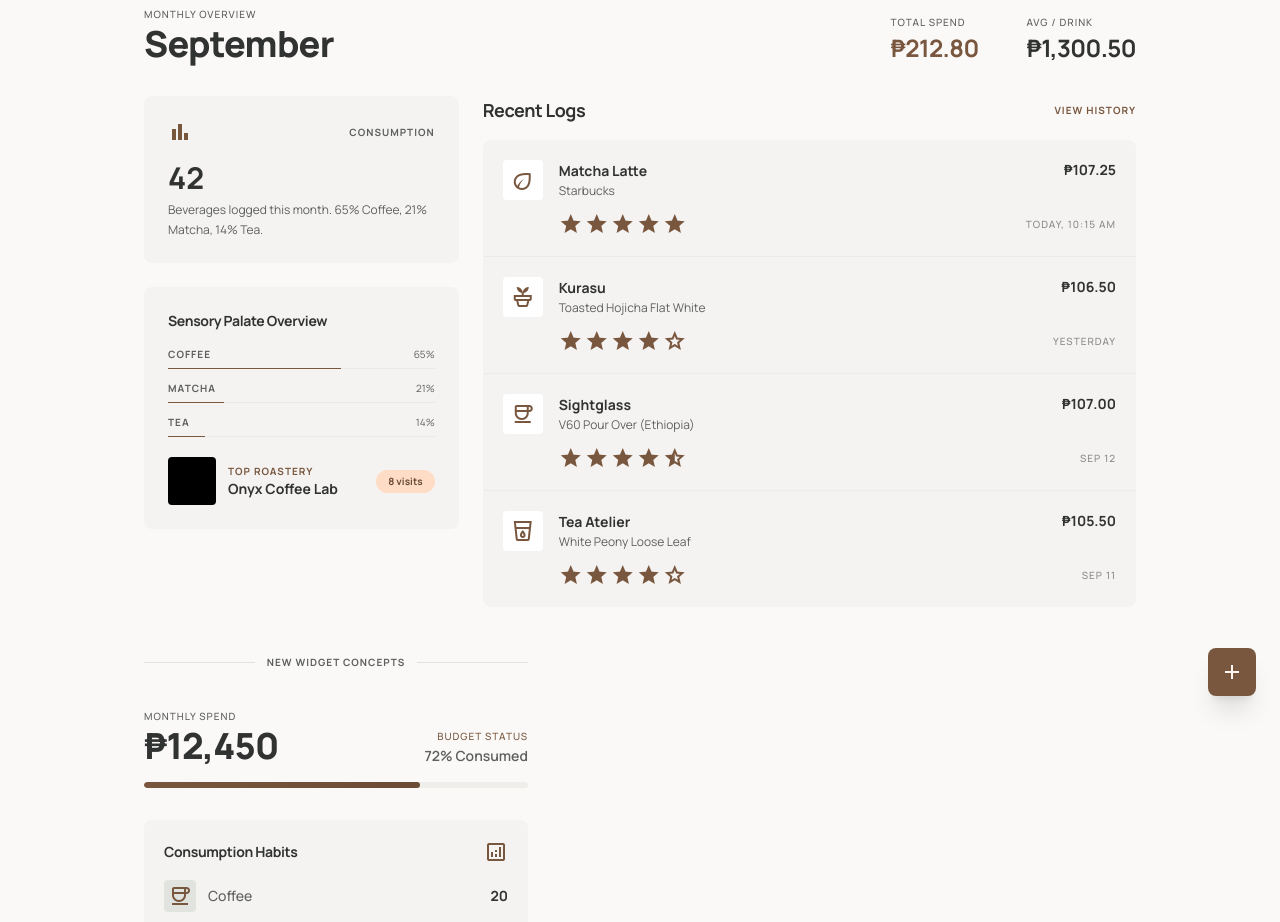
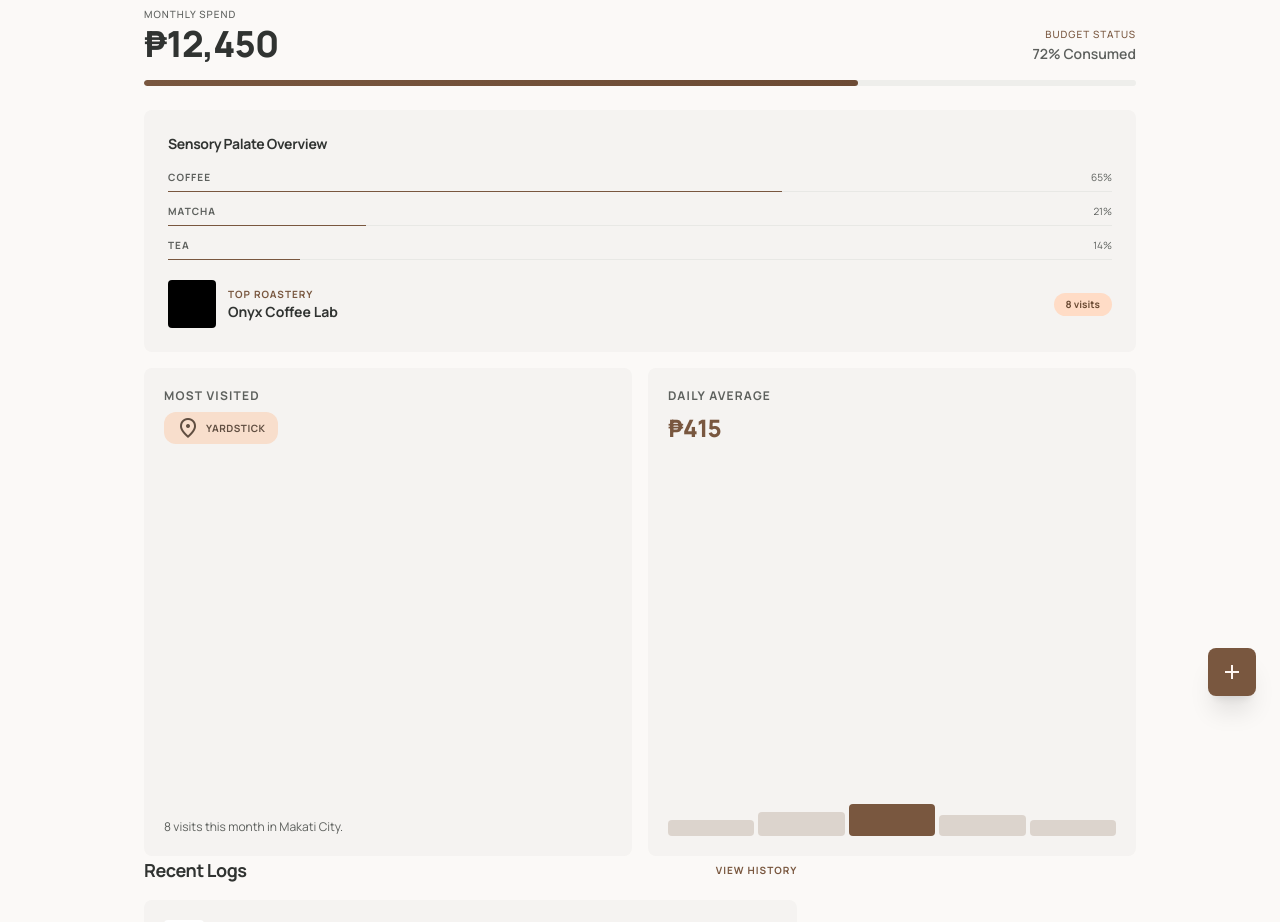
Before and after one commit to airemcs/brew-memoir, a Next.js app: page / in a window 1280 px wide. Shown: the part 80-1002 px from the top of the page. Built offline with nearby package versions, Linux system fonts and the light colour scheme.

Commit message:
Finalize Widgets

```diff
--- a/src/app/page.tsx
+++ b/src/app/page.tsx
@@ -253,63 +253,38 @@ export default function HomePage() {
 
       {/* ── Main content ── */}
       <main className="pt-16 pb-24 px-4 max-w-5xl mx-auto">
-        {/* Hero summary */}
-        <section className="mb-8 pt-4">
-          <div className="flex flex-col md:flex-row md:items-end justify-between gap-4">
-            <div className="space-y-1">
-              <span className="text-[0.625rem] font-medium uppercase tracking-widest text-on-surface-variant">
-                Monthly Overview
+        {/* Monthly Spend Budget */}
+        <section className="space-y-4 mb-6 pt-4">
+          <div className="flex justify-between items-end">
+            <div>
+              <span className="text-[10px] font-medium tracking-widest uppercase text-on-surface-variant">
+                Monthly Spend
               </span>
-              <h2 className="text-4xl font-extrabold tracking-[-0.02em] text-on-surface">
-                {month}
+              <h2 className="text-4xl font-extrabold tracking-tight text-on-background">
+                ₱{budget.totalSpent.toLocaleString("en-PH")}
               </h2>
             </div>
-
-            <div className="flex gap-8 md:gap-12">
-              <div className="space-y-0.5">
-                <span className="text-[0.625rem] font-medium uppercase tracking-widest text-on-surface-variant">
-                  Total Spend
-                </span>
-                <div className="text-2xl font-bold tracking-tight text-primary">
-                  ₱{formatPrice(stats.totalSpent)}
-                </div>
-              </div>
-              <div className="space-y-0.5">
-                <span className="text-[0.625rem] font-medium uppercase tracking-widest text-on-surface-variant">
-                  Avg / Drink
-                </span>
-                <div className="text-2xl font-bold tracking-tight text-on-surface">
-                  ₱{formatPrice(stats.averagePerDrink)}
-                </div>
-              </div>
+            <div className="text-right">
+              <span className="text-[10px] font-medium tracking-widest uppercase text-primary">
+                Budget Status
+              </span>
+              <p className="text-sm font-semibold text-on-surface-variant">
+                {budgetPercent}% Consumed
+              </p>
             </div>
+          </div>
+          <div className="h-1.5 w-full bg-surface-container rounded-full overflow-hidden">
+            <div
+              className="h-full bg-linear-to-r from-primary to-primary-dim rounded-full"
+              style={{ width: `${budgetPercent}%` }}
+            />
           </div>
         </section>
 
-        {/* Bento grid */}
-        <div className="grid grid-cols-1 lg:grid-cols-12 gap-6">
-          {/* Left: stats + top choices */}
-          <div className="lg:col-span-4 space-y-6">
-            {/* Consumption card */}
-            <div className="bg-surface-container-low p-6 rounded-xl space-y-4">
-              <div className="flex items-center justify-between">
-                <span className="material-symbols-outlined text-primary text-xl">
-                  bar_chart
-                </span>
-                <span className="text-[0.625rem] font-bold uppercase tracking-widest text-on-surface-variant">
-                  Consumption
-                </span>
-              </div>
-              <div className="space-y-1">
-                <div className="text-3xl font-bold">{stats.totalDrinks}</div>
-                <p className="text-xs text-on-surface-variant leading-relaxed">
-                  Beverages logged this month. {categoryText}.
-                </p>
-              </div>
-            </div>
-
-            {/* Sensory Palate Overview card */}
-            <div className="bg-surface-container-low p-6 rounded-xl space-y-4">
+        {/* Bento Grid */}
+          <div className="grid grid-cols-2 gap-4">
+            {/* Sensory Palate Overview card — col-span-2 */}
+            <div className="col-span-2 bg-surface-container-low p-6 rounded-xl space-y-4">
               <h3 className="font-bold text-sm tracking-tight text-on-surface">
                 Sensory Palate Overview
               </h3>
@@ -358,128 +333,6 @@ export default function HomePage() {
                 <span className="px-3 py-1 bg-primary-container text-on-primary-container text-[10px] font-bold rounded-full shrink-0">
                   {topCafe.visits} visits
                 </span>
-              </div>
-            </div>
-          </div>
-
-          {/* Right: recent logs */}
-          <div className="lg:col-span-8">
-            <div className="flex items-center justify-between mb-4">
-              <h3 className="text-lg font-bold tracking-tight">Recent Logs</h3>
-              <Link
-                href="/profile/history"
-                className="text-primary text-[10px] font-bold uppercase tracking-widest hover:opacity-80 transition-opacity"
-              >
-                View History
-              </Link>
-            </div>
-
-            <div className="bg-surface-container-low rounded-xl overflow-hidden">
-              {entries.map((entry, idx) => (
-                <Link
-                  key={entry._id}
-                  href={`/entry/${entry._id}`}
-                  className={`flex flex-col p-5 hover:bg-surface-container-high transition-colors group${idx < entries.length - 1 ? " border-b border-surface-variant/50" : ""}`}
-                >
-                  <div className="flex items-start justify-between mb-3">
-                    <div className="flex items-center gap-4">
-                      <div className="w-10 h-10 flex items-center justify-center rounded-lg bg-surface-container-lowest text-primary group-hover:scale-95 transition-transform">
-                        <span className="material-symbols-outlined text-xl">
-                          {CATEGORY_ICON[entry.category]}
-                        </span>
-                      </div>
-                      <div className="space-y-0.5">
-                        <div className="font-bold text-sm text-on-surface">
-                          {entry.cafeName}
-                        </div>
-                        <div className="text-xs text-on-surface-variant">
-                          {entry.beverageName}
-                        </div>
-                      </div>
-                    </div>
-                    <div className="font-bold text-sm text-on-surface">
-                      ₱{formatPrice(entry.totalPrice)}
-                    </div>
-                  </div>
-
-                  <div className="flex items-center justify-between pl-14">
-                    <Stars rating={entry.rating} />
-                    <div className="text-[10px] font-medium uppercase tracking-widest text-on-surface-variant opacity-70">
-                      {entry.displayDate}
-                    </div>
-                  </div>
-                </Link>
-              ))}
-            </div>
-          </div>
-        </div>
-
-        {/* ── New Widget Concepts (comparison) ── */}
-        <div className="mt-12 space-y-8 max-w-sm">
-          <div className="flex items-center gap-3">
-            <div className="h-px flex-1 bg-surface-variant" />
-            <span className="text-[10px] font-bold uppercase tracking-widest text-on-surface-variant">
-              New Widget Concepts
-            </span>
-            <div className="h-px flex-1 bg-surface-variant" />
-          </div>
-
-          {/* Monthly Spend Budget */}
-          <section className="space-y-4">
-            <div className="flex justify-between items-end">
-              <div>
-                <span className="text-[10px] font-medium tracking-widest uppercase text-on-surface-variant">
-                  Monthly Spend
-                </span>
-                <h2 className="text-4xl font-extrabold tracking-tight text-on-background">
-                  ₱{budget.totalSpent.toLocaleString("en-PH")}
-                </h2>
-              </div>
-              <div className="text-right">
-                <span className="text-[10px] font-medium tracking-widest uppercase text-primary">
-                  Budget Status
-                </span>
-                <p className="text-sm font-semibold text-on-surface-variant">
-                  {budgetPercent}% Consumed
-                </p>
-              </div>
-            </div>
-            <div className="h-1.5 w-full bg-surface-container rounded-full overflow-hidden">
-              <div
-                className="h-full bg-linear-to-r from-primary to-primary-dim rounded-full"
-                style={{ width: `${budgetPercent}%` }}
-              />
-            </div>
-          </section>
-
-          {/* Bento Grid */}
-          <div className="grid grid-cols-2 gap-4">
-            {/* Consumption Habits — col-span-2 */}
-            <div className="col-span-2 bg-surface-container-low rounded-xl p-5 space-y-4">
-              <div className="flex justify-between items-center">
-                <h3 className="text-sm font-bold tracking-tight text-on-surface">
-                  Consumption Habits
-                </h3>
-                <span className="material-symbols-outlined text-primary text-sm">
-                  analytics
-                </span>
-              </div>
-              <div className="space-y-3">
-                {consumption.map((item) => (
-                  <div key={item.category} className="flex items-center justify-between">
-                    <div className="flex items-center gap-3">
-                      <span className="w-8 h-8 flex items-center justify-center bg-surface-container-highest rounded-lg text-primary">
-                        <span className="material-symbols-outlined text-base">
-                          {CATEGORY_ICON[item.category]}
-                        </span>
-                      </span>
-                      <span className="text-sm font-medium text-on-surface-variant">
-                        {item.category}
-                      </span>
-                    </div>
-                    <span className="text-sm font-bold text-on-surface">{item.count}</span>
-                  </div>
-                ))}
               </div>
             </div>
 
@@ -535,6 +388,59 @@ export default function HomePage() {
               </div>
             </div>
           </div>
+
+        {/* Bento grid */}
+        <div className="grid grid-cols-1 lg:grid-cols-12 gap-6">
+          {/* Right: recent logs */}
+          <div className="lg:col-span-8">
+            <div className="flex items-center justify-between mb-4">
+              <h3 className="text-lg font-bold tracking-tight">Recent Logs</h3>
+              <Link
+                href="/profile/history"
+                className="text-primary text-[10px] font-bold uppercase tracking-widest hover:opacity-80 transition-opacity"
+              >
+                View History
+              </Link>
+            </div>
+
+            <div className="bg-surface-container-low rounded-xl overflow-hidden">
+              {entries.map((entry, idx) => (
+                <Link
+                  key={entry._id}
+                  href={`/entry/${entry._id}`}
+                  className={`flex flex-col p-5 hover:bg-surface-container-high transition-colors group${idx < entries.length - 1 ? " border-b border-surface-variant/50" : ""}`}
+                >
+                  <div className="flex items-start justify-between mb-3">
+                    <div className="flex items-center gap-4">
+                      <div className="w-10 h-10 flex items-center justify-center rounded-lg bg-surface-container-lowest text-primary group-hover:scale-95 transition-transform">
+                        <span className="material-symbols-outlined text-xl">
+                          {CATEGORY_ICON[entry.category]}
+                        </span>
+                      </div>
+                      <div className="space-y-0.5">
+                        <div className="font-bold text-sm text-on-surface">
+                          {entry.cafeName}
+                        </div>
+                        <div className="text-xs text-on-surface-variant">
+                          {entry.beverageName}
+                        </div>
+                      </div>
+                    </div>
+                    <div className="font-bold text-sm text-on-surface">
+                      ₱{formatPrice(entry.totalPrice)}
+                    </div>
+                  </div>
+
+                  <div className="flex items-center justify-between pl-14">
+                    <Stars rating={entry.rating} />
+                    <div className="text-[10px] font-medium uppercase tracking-widest text-on-surface-variant opacity-70">
+                      {entry.displayDate}
+                    </div>
+                  </div>
+                </Link>
+              ))}
+            </div>
+          </div>
         </div>
       </main>
 
```
